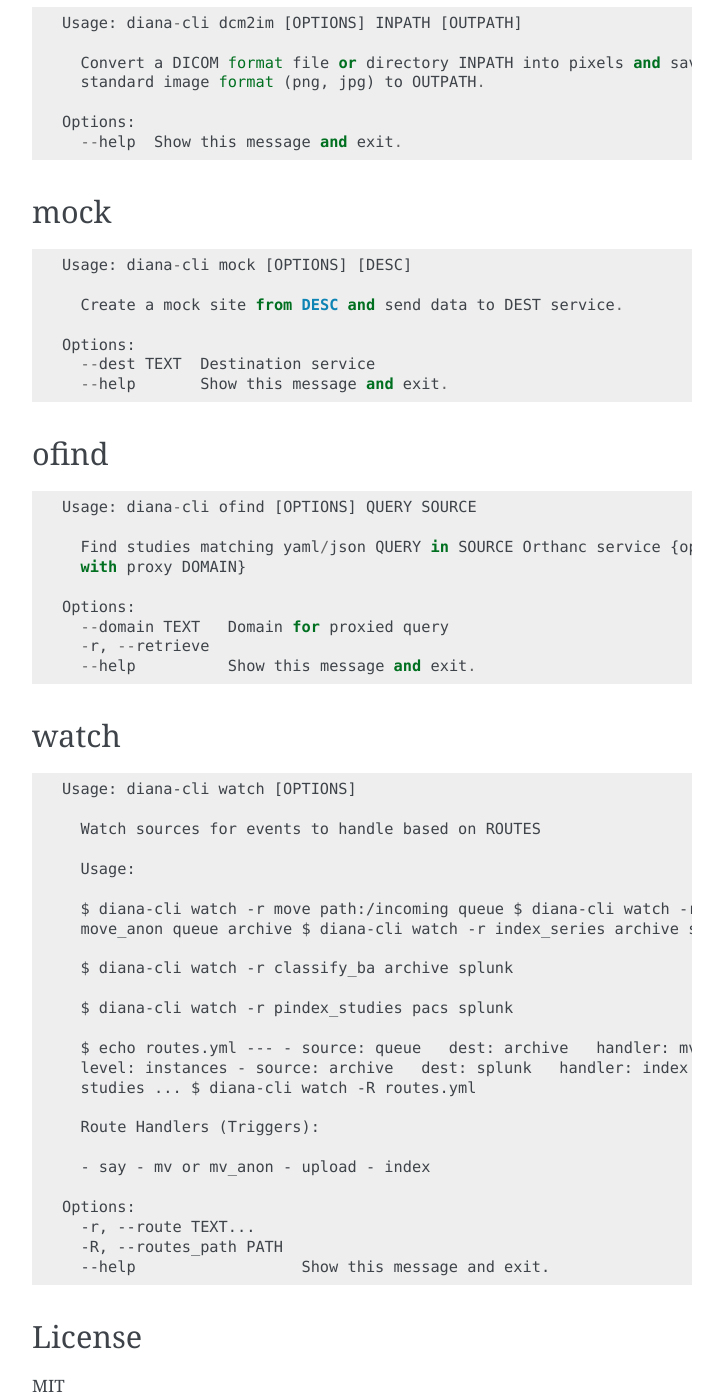
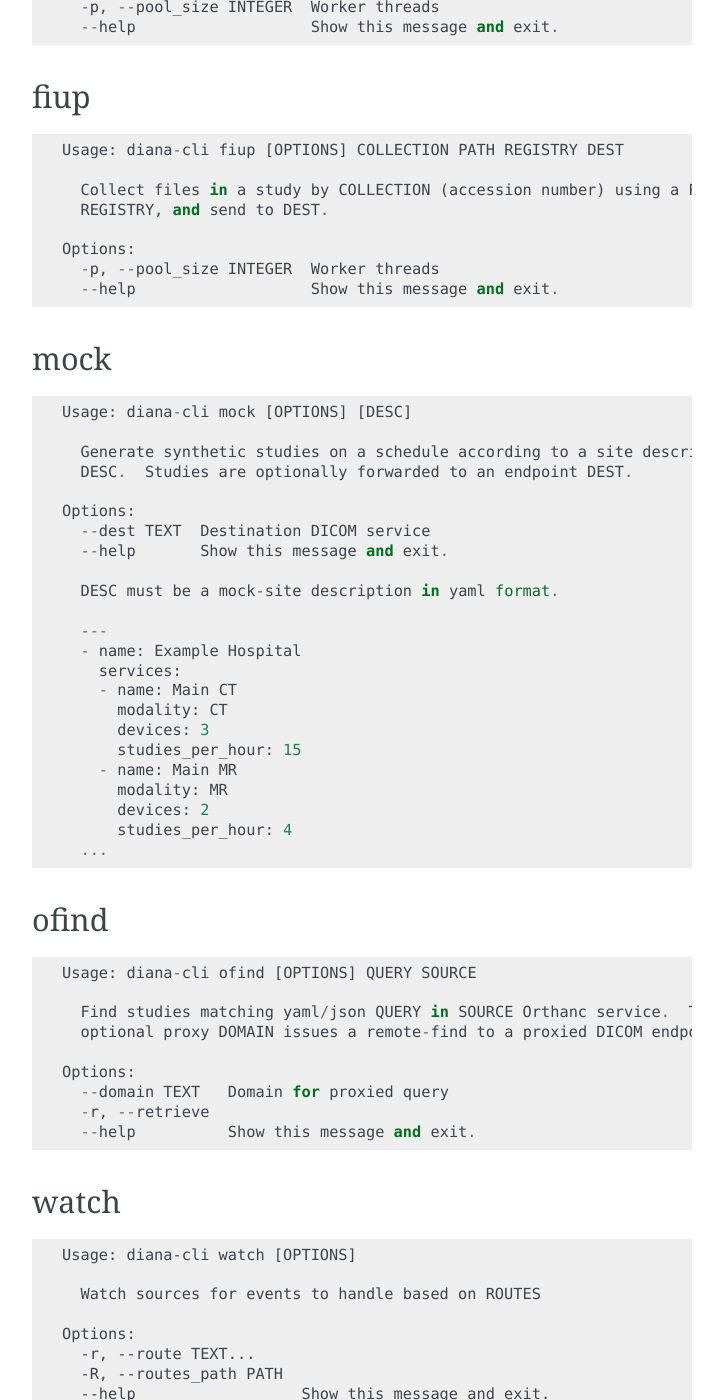
Before and after one commit to derekmerck/diana2, a Sphinx documentation site: the page built from docs/source/diana-cli.rst, in a window 1280 px wide and 1400 px high, scrolled down 1693 px. Shown: the whole window, without its empty margins (388-1111 px from the left). Built offline with Sphinx 7.4.7, drawn with Linux system fonts in a browser that asks for light colours; some of the changed text lies outside the part shown.

Commit message:
Fixing autodoc [skip ci]

````diff
--- a/docs/bin/click2doc.py
+++ b/docs/bin/click2doc.py
@@ -29,21 +29,6 @@
 
 """
 
-services = """
-Requires platform service endpoint description in yaml format.
-
-```yaml
----
-orthanc:
-  ctype: Orthanc
-  port: 8042
-  name: my_orthanc
-
-redis:
-  ctype: Redis
-```
-"""
-
 def run_cli_help(app, cmd=None):
     runner = CliRunner()
     if cmd:
@@ -57,14 +42,12 @@
 @click.argument("path", default="diana-cli", type=click.STRING)
 def cli(path):
 
-    cmds = ["check", "index", "indexed-pull", "dcm2im", "mock", "ofind", "watch"]
+    cmds = ["check", "dcm2im", "findex", "fiup", "mock", "ofind", "watch"]
 
     app = __import__(path)
 
     text = header
     text += "```\n" + run_cli_help(app) + "```\n"
-
-    text += services
 
     for cmd in cmds:
         text += "## {}\n\n".format(cmd)
--- a/docs/source/diana-cli.rst
+++ b/docs/source/diana-cli.rst
@@ -27,28 +27,24 @@
       --help                    Show this message and exit.
 
     Commands:
-      check   Check status of service ENDPOINTS
-      dcm2im  Convert a DICOM format file or directory INPATH into pixels and
-              save...
-      findex  Inventory collections of files by accession number with a PATH...
-      fiup    Pull study by COLLECTION (accession number) from a PATH REGISTRY
-              and...
-      mock    Create a mock site from DESC and send data to DEST service.
-      ofind   Find studies matching yaml/json QUERY in SOURCE Orthanc service...
-      watch   Watch sources for events to handle based on ROUTES Usage: $...
+      check   Check endpoint status
+      dcm2im  Convert DICOM to image
+      findex  Create a persistent DICOM file index
+      fiup    Upload indexed DICOM files
+      mock    Generate mock DICOM traffic
+      ofind   Find in Orthanc node
+      watch   Watch sources and route events
 
-Requires platform service endpoint description in yaml format.
+      SERVICES is a required platform endpoint description in yaml format.
 
-.. code:: yaml
-
-    ---
-    orthanc:
-      ctype: Orthanc
-      port: 8042
-      name: my_orthanc
-
-    redis:
-      ctype: Redis
+      ---
+      orthanc:
+        ctype: Orthanc
+        port: 8042
+        host: my_orthanc
+      redis:
+        ctype: Redis
+      ...
 
 check
 -----
@@ -57,30 +53,10 @@
 
     Usage: diana-cli check [OPTIONS] [ENDPOINTS]...
 
-      Check status of service ENDPOINTS
+      Survey status of service ENDPOINTS
 
     Options:
       --help  Show this message and exit.
-
-index
------
-
-::
-
-    Usage: diana-cli [OPTIONS] COMMAND [ARGS]...
-    Try "diana-cli --help" for help.
-
-    Error: No such command "index".
-
-indexed-pull
-------------
-
-::
-
-    Usage: diana-cli [OPTIONS] COMMAND [ARGS]...
-    Try "diana-cli --help" for help.
-
-    Error: No such command "indexed-pull".
 
 dcm2im
 ------
@@ -89,11 +65,41 @@
 
     Usage: diana-cli dcm2im [OPTIONS] INPATH [OUTPATH]
 
-      Convert a DICOM format file or directory INPATH into pixels and save in a
-      standard image format (png, jpg) to OUTPATH.
+      Convert a DICOM file or directory of files at INPATH into pixels and save
+      result in a standard image format (png, jpg) at OUTPATH.
 
     Options:
       --help  Show this message and exit.
+
+findex
+------
+
+::
+
+    Usage: diana-cli findex [OPTIONS] PATH REGISTRY
+
+      Inventory collections of files by accession number with a PATH REGISTRY for
+      retrieval
+
+    Options:
+      -o, --orthanc_db         Use subpath width/depth=2
+      -r, --regex TEXT         Glob regular expression
+      -p, --pool_size INTEGER  Worker threads
+      --help                   Show this message and exit.
+
+fiup
+----
+
+::
+
+    Usage: diana-cli fiup [OPTIONS] COLLECTION PATH REGISTRY DEST
+
+      Collect files in a study by COLLECTION (accession number) using a PATH
+      REGISTRY, and send to DEST.
+
+    Options:
+      -p, --pool_size INTEGER  Worker threads
+      --help                   Show this message and exit.
 
 mock
 ----
@@ -102,11 +108,27 @@
 
     Usage: diana-cli mock [OPTIONS] [DESC]
 
-      Create a mock site from DESC and send data to DEST service.
+      Generate synthetic studies on a schedule according to a site description
+      DESC.  Studies are optionally forwarded to an endpoint DEST.
 
     Options:
-      --dest TEXT  Destination service
+      --dest TEXT  Destination DICOM service
       --help       Show this message and exit.
+
+      DESC must be a mock-site description in yaml format.
+
+      ---
+      - name: Example Hospital
+        services:
+        - name: Main CT
+          modality: CT
+          devices: 3
+          studies_per_hour: 15
+        - name: Main MR
+          modality: MR
+          devices: 2
+          studies_per_hour: 4
+      ...
 
 ofind
 -----
@@ -115,8 +137,8 @@
 
     Usage: diana-cli ofind [OPTIONS] QUERY SOURCE
 
-      Find studies matching yaml/json QUERY in SOURCE Orthanc service {optionally
-      with proxy DOMAIN}
+      Find studies matching yaml/json QUERY in SOURCE Orthanc service.  The
+      optional proxy DOMAIN issues a remote-find to a proxied DICOM endpoint.
 
     Options:
       --domain TEXT   Domain for proxied query
@@ -132,27 +154,39 @@
 
       Watch sources for events to handle based on ROUTES
 
-      Usage:
-
-      $ diana-cli watch -r move path:/incoming queue $ diana-cli watch -r
-      move_anon queue archive $ diana-cli watch -r index_series archive splunk
-
-      $ diana-cli watch -r classify_ba archive splunk
-
-      $ diana-cli watch -r pindex_studies pacs splunk
-
-      $ echo routes.yml --- - source: queue   dest: archive   handler: mv_anon
-      level: instances - source: archive   dest: splunk   handler: index   level:
-      studies ... $ diana-cli watch -R routes.yml
-
-      Route Handlers (Triggers):
-
-      - say - mv or mv_anon - upload - index
-
     Options:
       -r, --route TEXT...
       -R, --routes_path PATH
       --help                  Show this message and exit.
+
+      Examples:
+
+      $ diana-cli watch -r upload_files path:/incoming queue
+      $ diana-cli watch -r anon_and_send_instances queue archive
+      $ diana-cli watch -r index_studies pacs splunk
+      $ diana-cli watch -r classify_ba archive splunk
+      $ diana-cli watch -R routes.yml
+
+      Multiple ROUTES file format:
+
+      ---
+      - handler: upload_files
+        source: "path:/incoming"
+        dest: queue
+      - handler: anon_and_send_instances
+        source: queue
+        dest: archive
+      - handler: index_studies
+        source: pacs
+        dest: splunk
+      ...
+
+      Provided route handlers:
+
+      - say_dlvl
+      - send_dlvl or anon_and_send_dlvl
+      - upload_files
+      - index_dlvl
 
 License
 -------
````
Also changed, not shown: apps/diana-cli/README.md, 8 other files.
